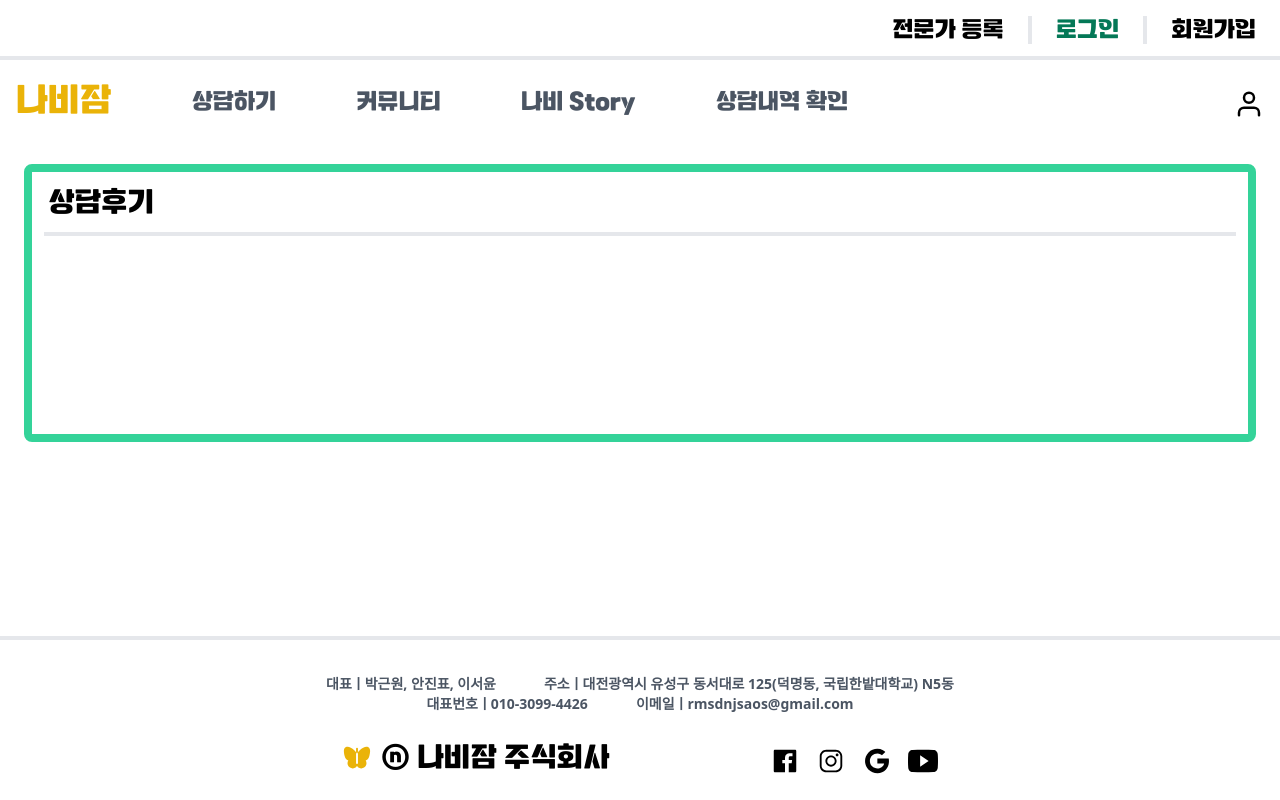
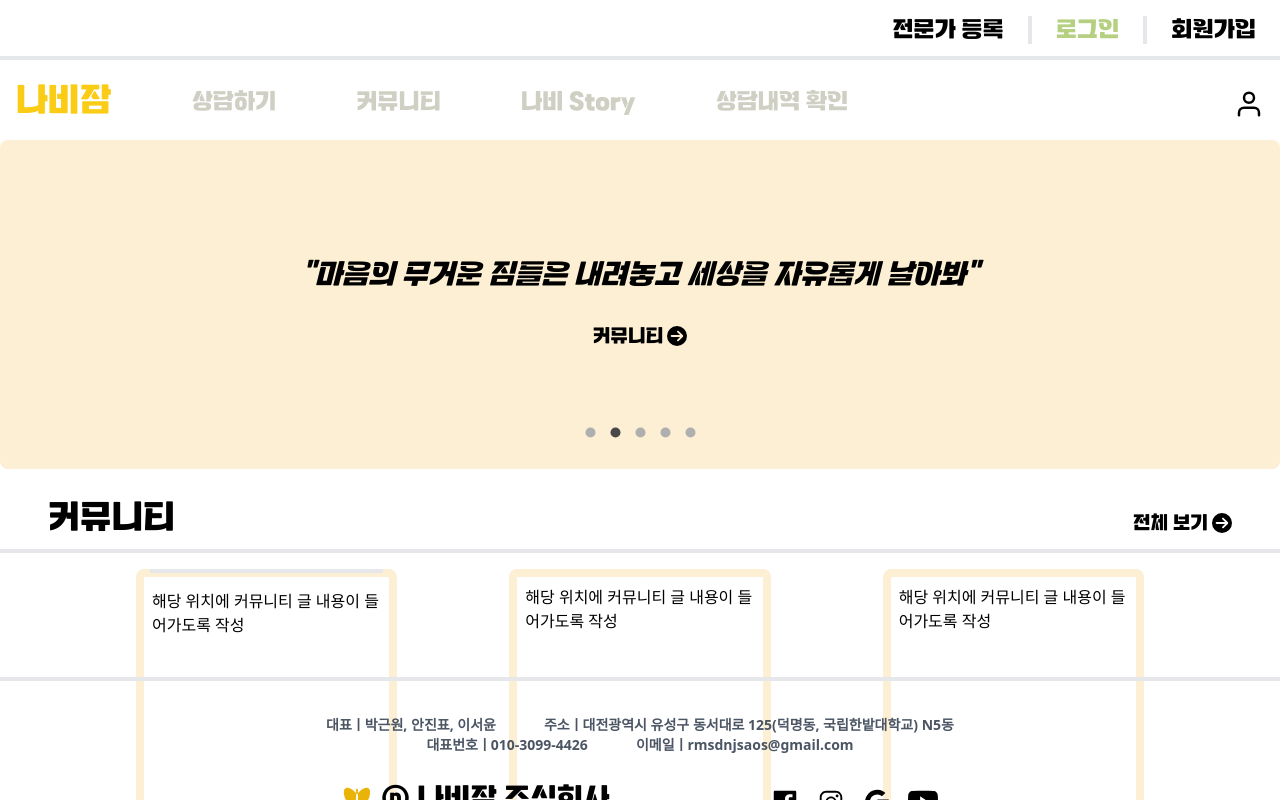
Before and after one commit to Geunone2/Nabijam, a Next.js app: page / in a window 1280 px wide. Built offline with nearby package versions, Linux system fonts and the light colour scheme.

Commit message:
리팩토링에 따른 파일 수정 및 추가

```diff
--- a/next.config.mjs
+++ b/next.config.mjs
@@ -1,4 +1,6 @@
 /** @type {import('next').NextConfig} */
-const nextConfig = {};
+const nextConfig = {
+
+};
 
 export default nextConfig;
--- a/src/app/components/CounselorsCard.tsx
+++ b/src/app/components/CounselorsCard.tsx
@@ -1,6 +1,6 @@
 import React from 'react';
 import Link from "next/link";
-import {Counselor} from "@/service/Counselors";
+import {Counselor} from "@/service/service";
 import Image from "next/image";
 
 type Props = { counselor: Counselor };
--- a/src/app/components/CounselorsGrid.tsx
+++ b/src/app/components/CounselorsGrid.tsx
@@ -1,5 +1,5 @@
 import React from 'react';
-import {Counselor} from "@/service/Counselors";
+import {Counselor} from "@/service/service";
 import CounselorsCard from "@/app/components/CounselorsCard";
 
 type Props = { counselors: Counselor[] };
--- a/src/app/components/Header.tsx
+++ b/src/app/components/Header.tsx
@@ -17,16 +17,17 @@ export default function Header() {
                 <Link href='/signup' className='font-["Tenada"]'>회원가입</Link>
             </nav>
             <div className="w-full mt-2 mb-2 border-[2px] border-lightGray/30"></div>
+
             <header className='flex items-center p-4 font-["Tenada"]'>
                 <Link href='/'>
-                    <h1 className='text-4xl text-yellow-500 flex '>나비잠
+                    <h1 className='text-4xl  flex text-yellow-400'>나비잠
                     </h1>
                 </Link>
-                <nav className='flex text-2xl gap-20 font-semibold text-gray-600 mx-20'>
-                    <Link href='/counselors' className='hover:text-green-700 hover:scale-105'>상담하기</Link>
-                    <Link href='/comunity' className='hover:text-green-700 hover:scale-105'>커뮤니티</Link>
-                    <Link href='/diary' className='hover:text-green-700 hover:scale-105'>나비 Story</Link>
-                    <Link href='/giftshop' className='hover:text-green-700 hover:scale-105'>상담내역 확인</Link>
+                <nav className='flex text-2xl gap-20 font-semibold text-pastel-gray mx-20'>
+                    <Link href='/counselors' className='hover:text-gray-700 hover:scale-105'>상담하기</Link>
+                    <Link href='/comunity' className='hover:text-gray-700 hover:scale-105'>커뮤니티</Link>
+                    <Link href='/diary' className='hover:text-gray-700 hover:scale-105'>나비 Story</Link>
+                    <Link href='/giftshop' className='hover:text-gray-700 hover:scale-105'>상담내역 확인</Link>
                 </nav>
                 <Link href='/mypage' className='ml-auto text-3xl'> <FiUser/></Link>
             </header>
--- a/src/app/components/ModalButton.tsx
+++ b/src/app/components/ModalButton.tsx
@@ -10,7 +10,7 @@ export default function ModalButton() {
     const clickModal = () => setShowModal(!showModal);
     return (<>
         <div>
-            <p onClick={clickModal} className='text-emerald-700 font-[Tenada]'>로그인</p>
+            <p onClick={clickModal} className='text-pastel-green-bold font-[Tenada] hover:scale-105 hover:text-emerald-200'>로그인</p>
         </div>
         {showModal && <SearchModal clickModal={clickModal}/>}
     </>);
--- a/src/app/components/Review.tsx
+++ b/src/app/components/Review.tsx
@@ -1,12 +1,11 @@
 import React from 'react';
-import MultiCarousel from "@/app/components/MultiCarousel";
 
 export default function Review() {
 
     return (
         <>
             <div className='flex justify-between h-2/3 p-6 gap-20'>
-                <div className='border-8 rounded-lg border-emerald-400 w-full'>
+                <div className='border-8 rounded-lg border-pastel-apricot w-full'>
                     <h1 className='text-3xl font-["Tenada"] m-4'>상담후기</h1>
                     <p className="w-[98%] mx-auto -mt-2 mb-2 border-[2px] border-lightGray/30"></p>
                 </div>
@@ -14,8 +13,3 @@ export default function Review() {
         </>
     );
 }
-
-// <div className='border-8 rounded-lg border-emerald-400 w-full'>
-//     <h1 className='text-3xl font-["Tenada"] m-4'>커뮤니티</h1>
-//     <p className="w-[95%] mx-auto -mt-2 mb-2 border-[2px] border-lightGray/30"></p>
-// </div>
--- a/src/app/components/SearchModal.tsx
+++ b/src/app/components/SearchModal.tsx
@@ -6,12 +6,12 @@ type Props = {
 
 export default function SearchModal({clickModal}: Props) {
     return (
-        <div className='fixed top-0 left-0 w-full h-full bg-black/[.2]  flex justify-center items-center border-4'
+        <div className='z-10 fixed top-0 left-0 w-full h-full bg-black/[.2]  flex justify-center items-center border-4'
              onClick={clickModal}>
             <div className='pt-10 gap-1 w-[28rem] h-[33rem] rounded-lg bg-white flex flex-col border-4'
                  onClick={(e) => e.stopPropagation()}>
                 <p className='p-4 text-4xl mb-4 font-[Tenada] text-emerald-700'>로그인</p>
-                <div className='mt-16'>
+                <div className='mt-12'>
                     <div className='rounded-lg mx-2 border-gray-200 border-2'>
                         <input className=' w-full flex items-center border-solid border-gray-500 p-2 text-gray-700'
                                type="text"
--- a/src/app/counselors/page.tsx
+++ b/src/app/counselors/page.tsx
@@ -1,7 +1,7 @@
 import React from 'react';
 import {IoIosSearch} from 'react-icons/io';
 import CounselorsGrid from "@/app/components/CounselorsGrid";
-import {getAllCounselors} from "@/service/Counselors";
+import {getAllCounselors} from "@/service/service";
 
 export default async function CounselorsPage() {
     const counselors = await getAllCounselors();
--- a/src/app/layout.tsx
+++ b/src/app/layout.tsx
@@ -18,7 +18,7 @@ export default function RootLayout({
 }>) {
     return (
         <html lang="en">
-        <body className='flex flex-col w-full max-w-screen-2xl mx-auto'>
+        <body className='flex flex-col w-full mx-auto'>
         <Header/>
         <main className='grow'>{children}
         </main>
--- a/src/app/page.tsx
+++ b/src/app/page.tsx
@@ -3,13 +3,12 @@ import MultiCarousel from "@/app/components/MultiCarousel";
 import Review from "@/app/components/Review";
 import GiftShopBox from "@/app/components/GiftShopBox";
 import React from "react";
+import Community from "@/app/components/Community";
 
 export default function Home() {
     return (
-        <>
-            <Review/>
+        <>  <MultiCarousel/>
+            <Community/>
         </>
     );
 }
-
-//<MultiCarousel/> 오류로 잠시 빼놓음
```
